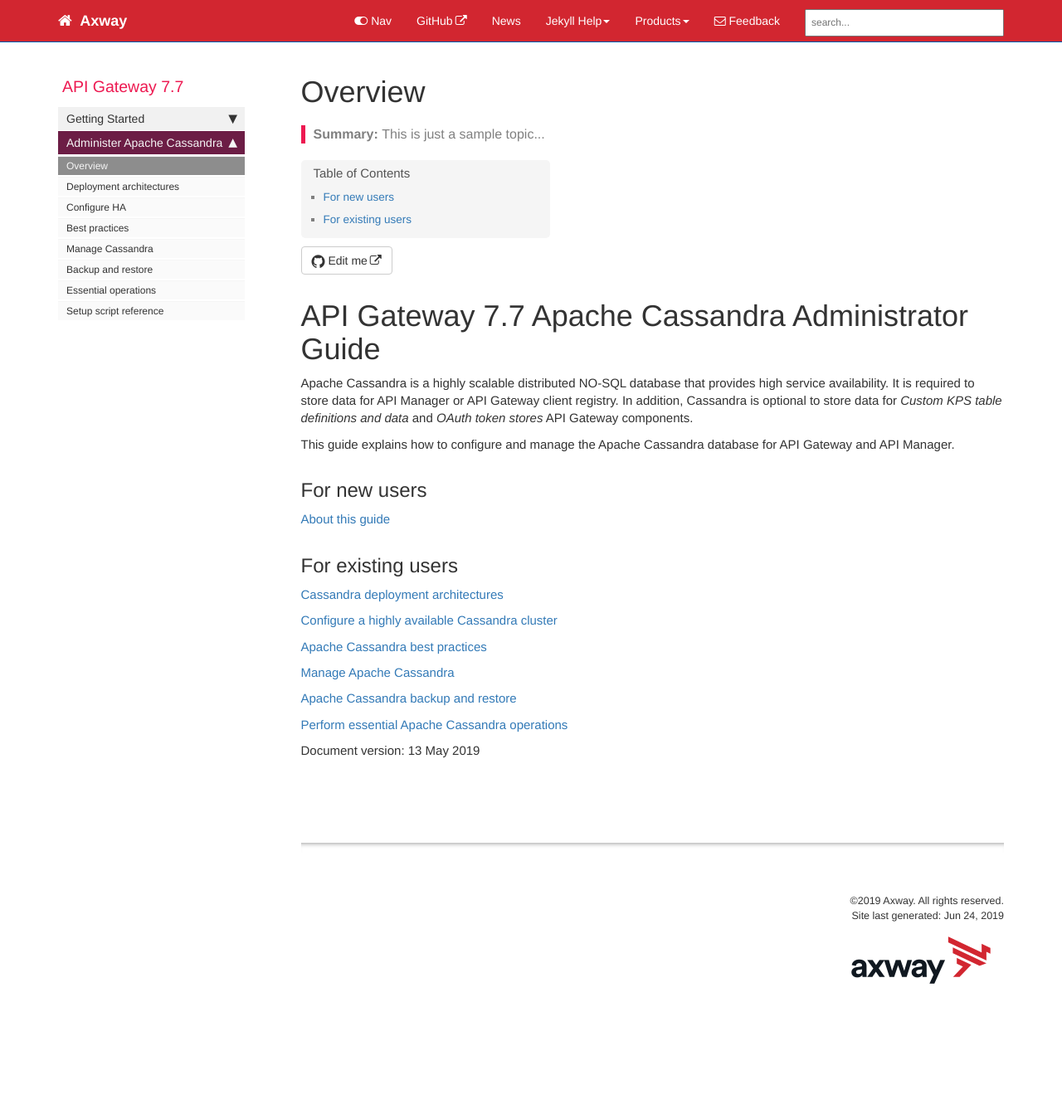
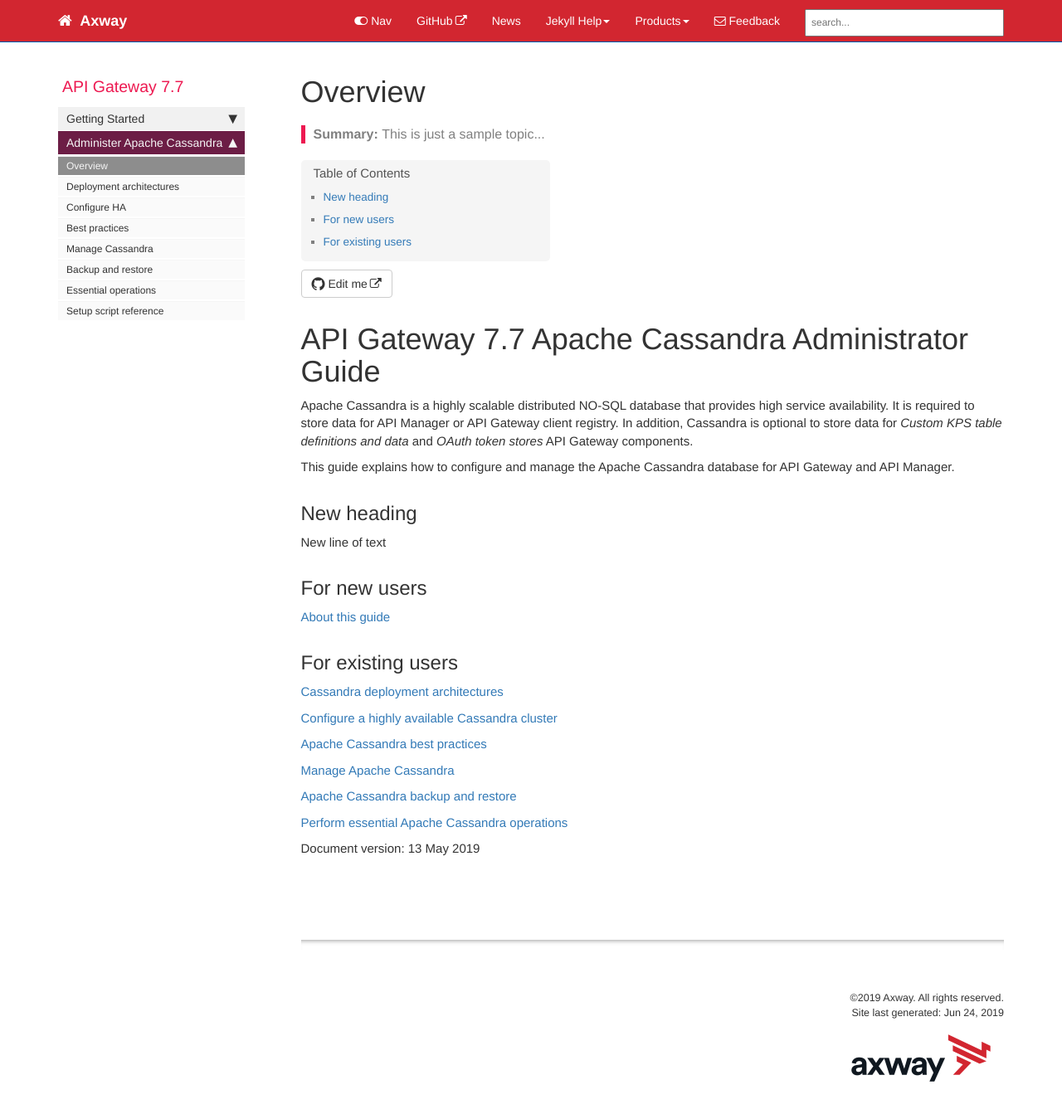
Before and after one commit to andreamussap/Axway_Docs4All_Hackathon, a Jekyll site: the page built from doctheme/pages/apigateway/cassadmin/CassandraStartPage.md, in a window 1280 px wide and 1380 px high. Shown: the top 1343 px of the window at 83% size. Built offline with Jekyll 4.4.1, drawn with Linux system fonts in a browser that asks for light colours; nearby versions of some CDN libraries; comment, search, counter and statistics services are not loaded.

Commit message:
Update CassandraStartPage.md
Paul made minor edit on page

```diff
--- a/doctheme/pages/apigateway/cassadmin/CassandraStartPage.md
+++ b/doctheme/pages/apigateway/cassadmin/CassandraStartPage.md
@@ -25,6 +25,10 @@
 Gateway</span> and <span class="api_gateway_variablesapi_mgr">API
 Manager</span>.
 
+## New heading
+
+New line of text
+
 ## For new users
 
 [About this guide](CassandraAboutPreface)
```
